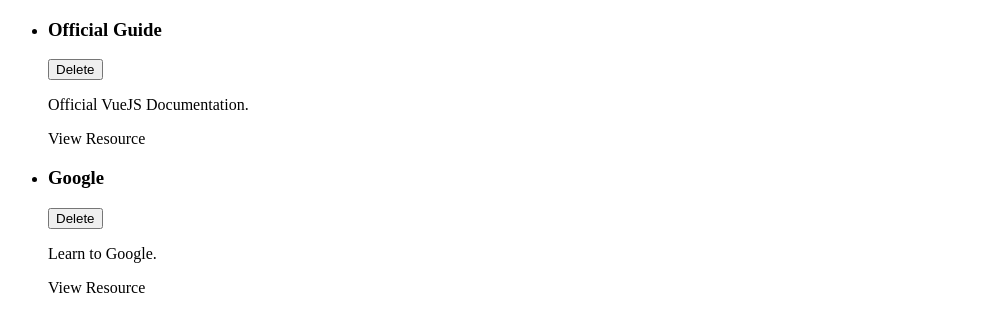
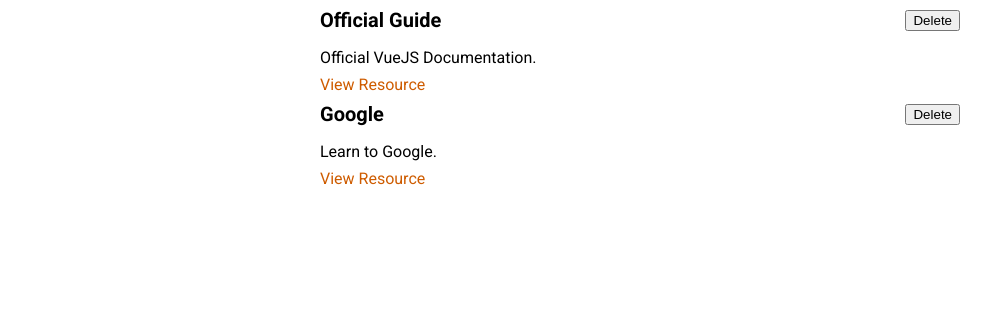
Before and after one commit to Roy543/The-Learning-Resources-App, a Vue app: page / in a window 1280 px wide. Shown: the top 332 px of the page, without its empty margins (0-991 px from the left). Built offline with nearby package versions, Linux system fonts and the light colour scheme.

Commit message:
Styling to the component added

```diff
--- a/src/App.vue
+++ b/src/App.vue
@@ -1,25 +1,14 @@
 <template>
-  <ul>
-    <learning-resource
-      v-for="res in storedResources"
-      :key="res.id"
-      :title="res.title"
-      :description="res.description"
-      :link="res.link"
-    ></learning-resource>
-  </ul>
+  <stored-resources :resources="storedResources"></stored-resources>
 </template>
 
 <script>
-import LearningResource from './components/learning-resources/LearningResource.vue';
-import LearningResources from './components/learning-resources/LearningResource.vue';
+import storedResources from './components/learning-resources/StoredResources.vue';
+
 export default {
-  components: { LearningResource },
+  components: { storedResources },
   data() {
     return {
-      components: {
-        LearningResources,
-      },
       storedResources: [
         {
           id: 'official-guide',
@@ -38,3 +27,19 @@
   },
 };
 </script>
+
+<style>
+@import url('https://fonts.googleapis.com/css2?family=Roboto:wght@400;700&display=swap');
+
+* {
+  box-sizing: border-box;
+}
+
+html {
+  font-family: 'Roboto', sans-serif;
+}
+
+body {
+  margin: 0;
+}
+</style>
--- a/src/components/learning-resources/LearningResource.vue
+++ b/src/components/learning-resources/LearningResource.vue
@@ -17,8 +17,38 @@
 export default {
   props: ['title', 'description', 'link '],
 
-    setup() {
+  setup() {},
+};
+</script>
 
-    },
+<style scoped>
+li {
+  margin: auto;
+  max-width: 40rem;
 }
-</script>
+
+header {
+  display: flex;
+  justify-content: space-between;
+  align-items: center;
+}
+
+h3 {
+  font-size: 1.25rem;
+  margin: 0.5rem 0;
+}
+
+p {
+  margin: 0.5rem 0;
+}
+
+a {
+  text-decoration: none;
+  color: #ce5c00;
+}
+
+a:hover,
+a:active {
+  color: #c89300;
+}
+</style>
--- /dev/null
+++ b/src/components/learning-resources/StoredResources.vue
@@ -0,0 +1,33 @@
+<template>
+  <ul>
+    <learning-resource
+      v-for="res in resources"
+      :key="res.id"
+      :title="res.title"
+      :description="res.description"
+      :link="res.link"
+    ></learning-resource>
+  </ul>
+</template>
+
+<script>
+import LearningResource from './LearningResource.vue';
+
+export default {
+  components: {
+    LearningResource,
+  },
+  props: ['resources'],
+  setup() {},
+};
+</script>
+
+<style scoped>
+ul {
+  list-style: none;
+  margin: 0;
+  padding: 0;
+  margin: auto;
+  max-width: 40rem;
+}
+</style>
```
Lines whose indentation alone changed are shown as unchanged.
